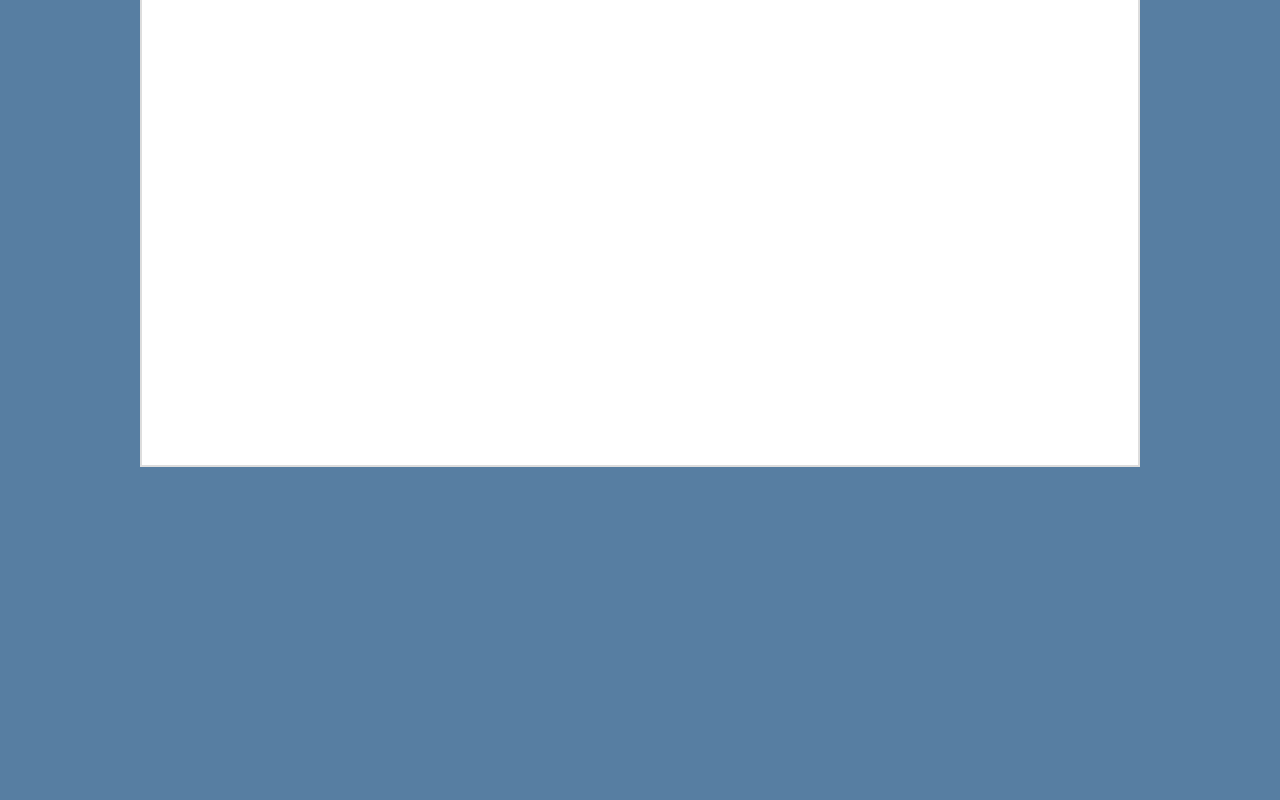
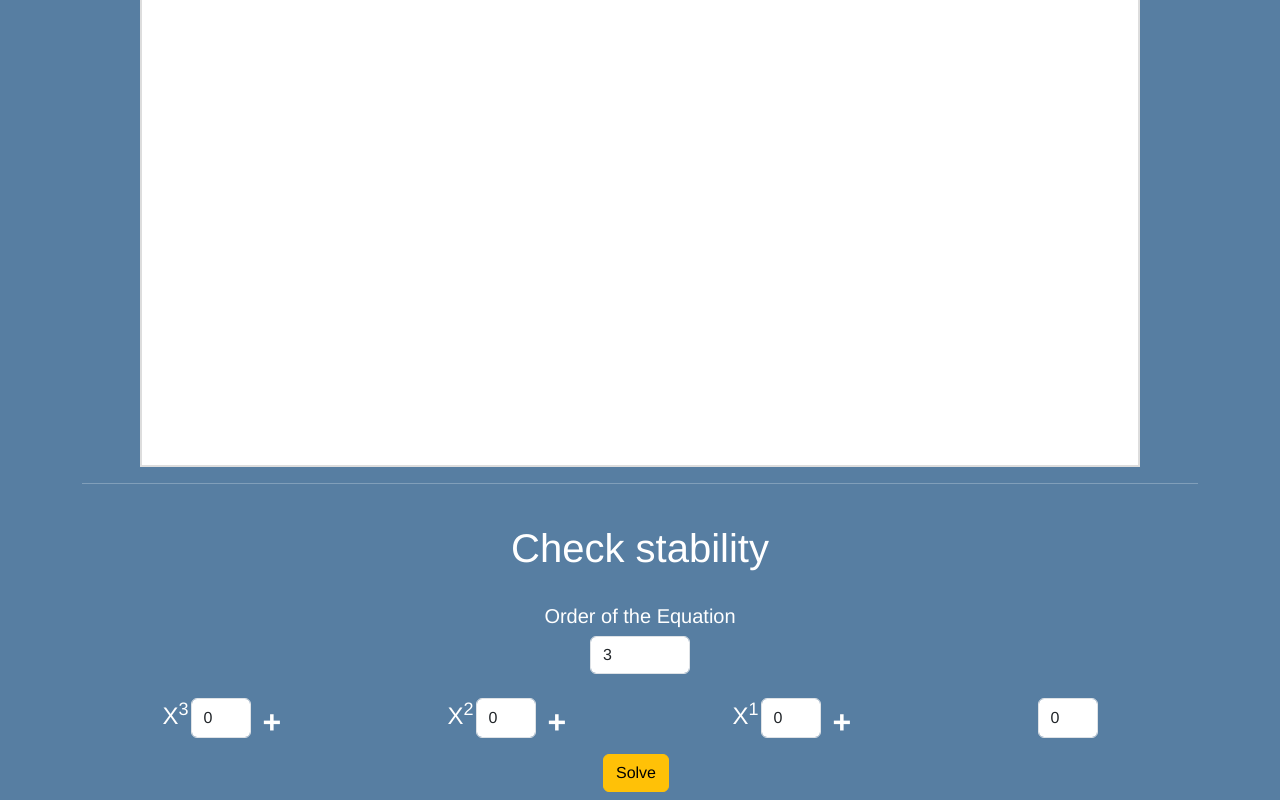
Before and after one commit to OmniaTarek18/Signal-Flow-Graph, a Vue app in the folder signal-flow-graph/: page / in a window 1280 px wide. Shown: the part 191-991 px from the top of the page. Before the commit the page ends 800 px from the top, so only its background shows below. Built offline with nearby package versions, Linux system fonts and the light colour scheme.

Commit message:
finish GUI of checkStability

```diff
--- a/signal-flow-graph/src/components/Application.vue
+++ b/signal-flow-graph/src/components/Application.vue
@@ -37,7 +37,7 @@
       </div>
 
       <div class="p-2">
-        <button class="btn btn-warning me-2" @click="showResultModal" :disabled="simulationRunning">
+        <button class="btn btn-warning me-2" @click="showResultModal" >
           <i class="fas fa-play"></i> Solve
         </button>
       </div>
@@ -47,6 +47,7 @@
 
     </div>
     <div id="simulation-container"></div>
+    <hr>
   </div>
 </template>
 
@@ -132,19 +133,7 @@ export default {
       }
       return true;
     },
-    // addText() {
-    //   var text = new Konva.Text({
-    //     x: 100, // Example x position
-    //     y: 100, // Example y position
-    //     text: `${this.gain}`, // The text you want to display
-    //     fontSize: 16,
-    //     fill: 'black',
-    //     width: 25 * 2,
-    //     height: 25 * 2,
 
-    //   });
-    //   return text;
-    // },
     addConnection() {
       this.connections.push({
         src: this.selectedSrc,
@@ -241,15 +230,12 @@ export default {
       // add the edge to the graph
       this.sfg.addEdge(this.selectedSrc, this.selectedDest, this.gain);
 
-      const group = new Konva.Group();
       const start = this.nodes[this.selectedSrc - 1].group;
       const end = this.nodes[this.selectedDest - 1].group;
-      // var text = this.addText();
 
       if ((this.selectedDest - this.selectedSrc) === 1) {
         const arrow = this.addStraightLine(start, end);
-        group.add(arrow)
-        this.layer.add(group);
+        this.layer.add(arrow);
         this.stage.draw();
         return;
       }
--- a/signal-flow-graph/src/components/CheckStability.vue
+++ b/signal-flow-graph/src/components/CheckStability.vue
@@ -3,5 +3,85 @@
      if system in not stable list NUMBER and VALUE of poles in RHS of the s-plane -->
 
 <template>
+     <h1 class="pt-4 text-center">Check stability</h1>
+     <div class="container text-center">
+          <div class="row ">
+               <div class="col">
+                    <div class="row mt-4  justify-content-center">
+                         <h5 class=" form-label">Order of the Equation</h5>
+                         <input class="form-control" style="width: 100px;" v-model="order">
+                    </div>
+               </div>
 
+          </div>
+          <div class="row  mt-4">
+               <div class="col" v-for="(item, index) in input">
+                    <div class="row justify-content-center">
+                         <label class="form-label" style="width: 40px; height: 40px;font-size: x-large;"
+                              v-if="order != index">X<sup>{{
+                              order - index }}</sup></label>
+                         <input class="form-control" style="width: 60px; height: 40px;" v-model="input[index]">
+                         <b v-if="order != index" style="font-size: xx-large;width: 10px;">+</b>
+                    </div>
+               </div>
+          </div>
+     </div>
+     <div class="p-2">
+          <button class="btn btn-warning me-2" @click="solve">
+               Solve
+          </button>
+     </div>
+     <div class="p-2" v-if="showResult" ref="resultDiv">
+          <p>{{ result }}done</p>
+     </div>
 </template>
+<script>
+export default {
+     data() {
+          return {
+               order: 3,
+               showResult: false,
+          };
+     },
+     methods: {
+          solve() {
+               // send the array and display the result
+               this.showResult = true;
+               // After showing the result, scroll to the result element
+               this.$nextTick(() => {
+                    this.scrollDown();
+               });
+          },
+          scrollDown() {
+               // Scroll to the result element using its reference
+               const resultDiv = this.$refs.resultDiv;
+               if (resultDiv) {
+                    resultDiv.scrollIntoView({ behavior: "smooth", block: "end" });
+               }
+          }
+     },
+     mounted() {
+          // Watch for changes in visibility
+          this.$watch('$refs.scrollTarget', (newValue) => {
+               if (newValue) {
+                    this.scrollToElement(newValue);
+               }
+          });
+     },
+     computed: {
+          input() {
+               if (this.order) {
+                    const length = parseInt(this.order) + 1;
+                    const array = new Array(length);
+                    return array.fill(0);
+
+               }
+          },
+          result() {
+               // format the result to be readable
+          }
+     }
+
+}
+</script>
+<style></style>
```
